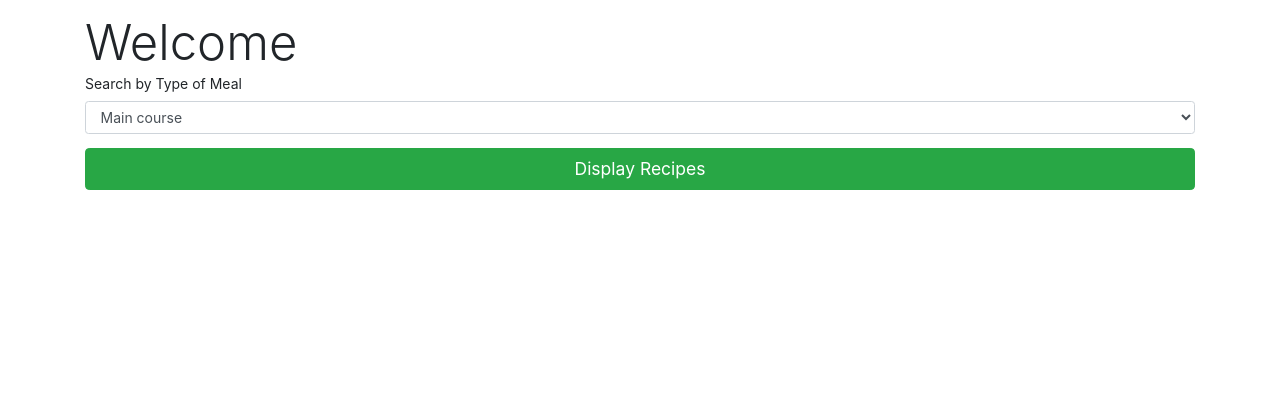
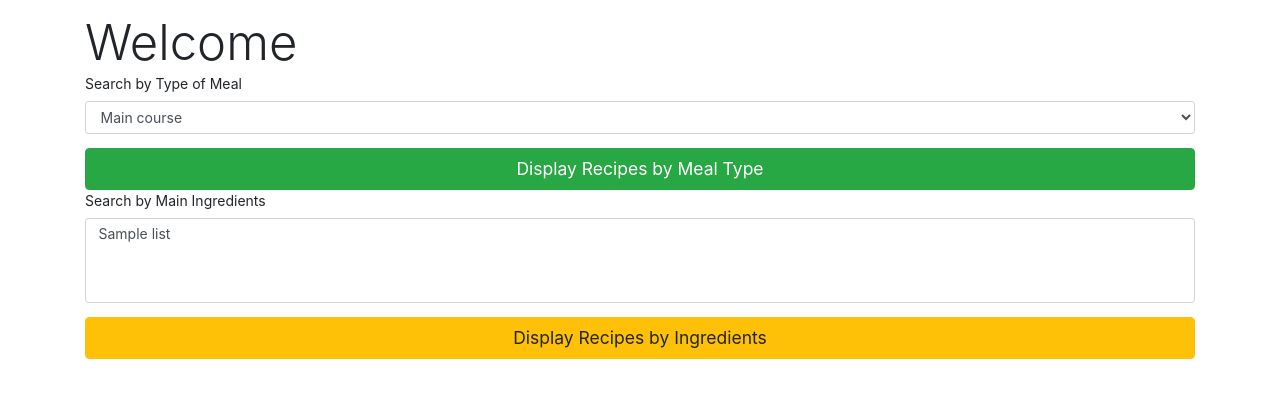
Before and after one commit to dm1905once/cap1_spoon, a Flask app: page / in a window 1280 px wide. Shown: the part 113-511 px from the top of the page. Run offline with Flask 2, Linux system fonts and the light colour scheme; tables that the repository leaves empty hold one stand-in row (values such as "Sample post"); some libraries are stand-ins or nearby versions; some web fonts are replaced.

Commit message:
Add form to search by multiple ingredients

```diff
--- a/app.py
+++ b/app.py
@@ -2,7 +2,7 @@
 
 from flask import Flask, render_template, request, redirect
 from models import db, connect_db, User, Recipe, Cooklist, CooklistRecipe, Ingredient, UserRecipe, UserPreference, IngredientList
-from forms import SearchByMealTypeForm
+from forms import SearchByMealTypeForm, SearchByIngredientsForm
 from private import SPOON_API_KEY
 from recipe import Recipe
 import requests
@@ -39,7 +39,14 @@ SPOON_MEAL_TYPES=[
 def home():
     meal_type_form = SearchByMealTypeForm()
     meal_type_form.meal_type.choices =  [(type[0], type[1]) for type in SPOON_MEAL_TYPES]
-    return render_template('home.html', meal_type_form=meal_type_form)
+
+    ingredients_form = SearchByIngredientsForm()
+    ingredients_list = IngredientList.query.all()
+    ingredients_form.ingredients.choices = [(ingredient.name, ingredient.name) for ingredient in ingredients_list]
+    # import pdb
+    # pdb.set_trace()
+
+    return render_template('home.html', meal_type_form=meal_type_form, ingredients_form=ingredients_form)
 
 @app.route('/recipes', methods=["GET"])
 def list_recipes():
@@ -47,25 +54,27 @@ def list_recipes():
 
     args = request.args
 
-    # Call __  API to search by list of ingredients
+    # Call findByIngredients  API to search by list of ingredients
     if "ingredients" in args:
-        # Call ingredients API
-        print("nada")
+        selected_ingredients='+'.join(args.getlist("ingredients"))
+        resp = requests.get(f"{SPOON_API_URL}/recipes/findByIngredients", params={"apiKey":{SPOON_API_KEY}, "ingredients":selected_ingredients, "ignorePantry":"true", "ranking":1, "number":12})
+
+        recipes = resp.json()
+
+        if resp.status_code == 200:
+            return render_template('recipes.html', recipes=recipes)
+        else:
+            return redirect('/')
 
     # Call complexSearch API to search by mealtype
     if "meal_type" in args:
         meal_type=args.get("meal_type")
 
         resp = requests.get(f"{SPOON_API_URL}/recipes/complexSearch", params={"apiKey":{SPOON_API_KEY}, "type":meal_type,"number":12})
-        # import pdb
-        # pdb.set_trace()
-        # print("Cool")
 
         recipes = resp.json()
 
-        if resp.status_code != 200:
-            print("NOT cool")
+        if resp.status_code == 200:
+            return render_template('recipes.html', recipes=recipes['results'])
+        else:
             return redirect('/')
-
-
-    return render_template('recipes.html', recipes=recipes['results'])
--- a/forms.py
+++ b/forms.py
@@ -2,9 +2,14 @@
 
 from flask_wtf import FlaskForm
 # from models import nada
-from wtforms import StringField, TextAreaField, SelectField
+from wtforms import StringField, TextAreaField, SelectField, SelectMultipleField
 
 class SearchByMealTypeForm(FlaskForm):
-    """Form to select meal type options."""
+    """Form to search for recipes based on meal type options."""
 
     meal_type = SelectField('Search by Type of Meal')
+
+class SearchByIngredientsForm(FlaskForm):
+    """Form to search for recipes based on ingredients."""
+
+    ingredients = SelectMultipleField('Search by Main Ingredients')
--- a/templates/home.html
+++ b/templates/home.html
@@ -17,7 +17,18 @@
                 {{ meal_type_form.meal_type.label }}
                 {{meal_type_form.meal_type(class_="form-control")}}
               </div>
-            <button class="btn btn-success btn-lg btn-block" type="submit">Display Recipes</button>
+            <button class="btn btn-success btn-lg btn-block" type="submit">Display Recipes by Meal Type</button>
         </form>
+
+        <form action="/recipes" method="GET">
+            {{ ingredients_form.hidden_tag() }}
+
+            <div class="form-group">
+                {{ ingredients_form.ingredients.label }}
+                {{ingredients_form.ingredients(class_="form-control")}}
+              </div>
+            <button class="btn btn-warning btn-lg btn-block" type="submit">Display Recipes by Ingredients</button>
+        </form>
+
     </div>
 {% endblock %}
```
